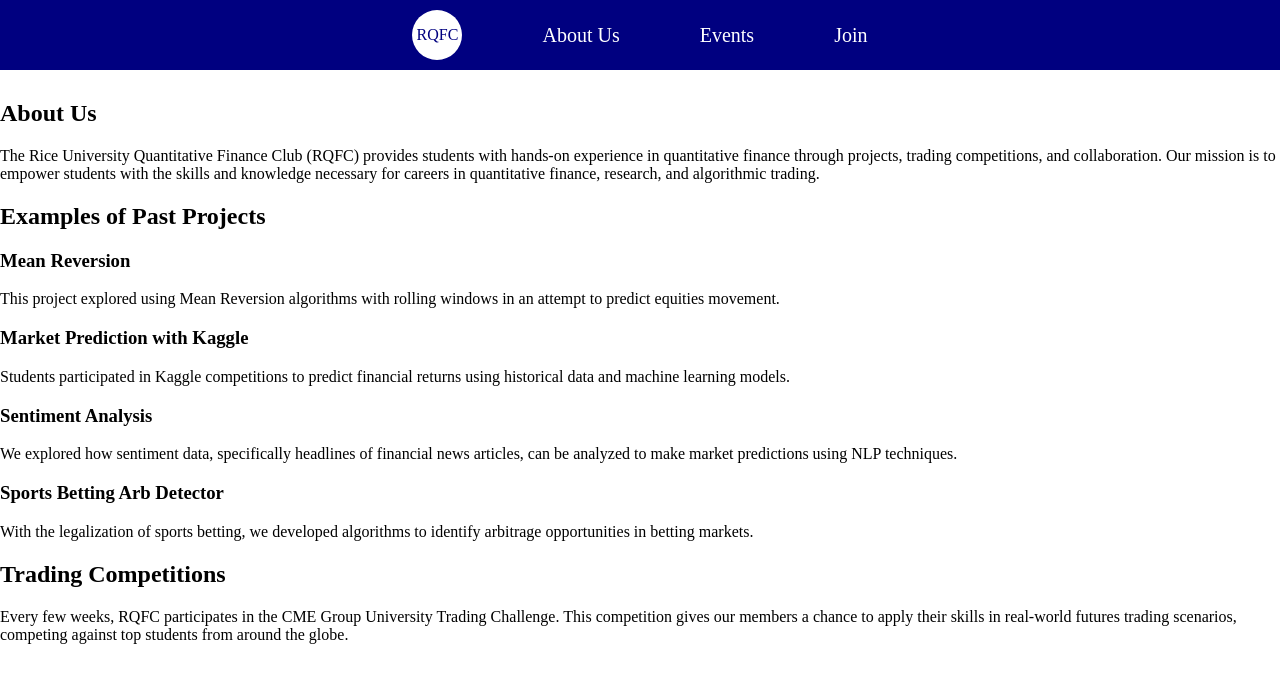
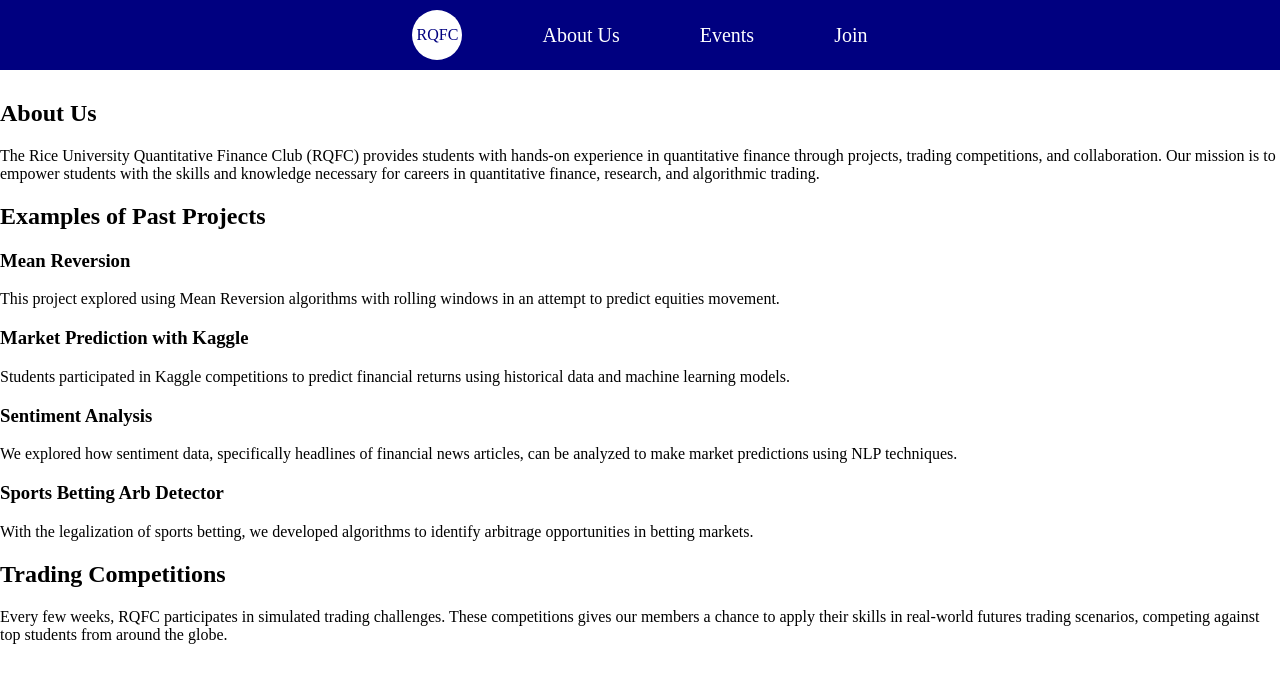
Before and after one commit to MeteorCity/quant-club-website, a React (Create React App) app in the folder website/: page /about-us in a window 1280 px wide. Shown: the top 682 px of the page. Built offline with nearby package versions, Linux system fonts and the light colour scheme.

Commit message:
more about us changes

```diff
--- a/website/src/pages/AboutUs.js
+++ b/website/src/pages/AboutUs.js
@@ -38,7 +38,7 @@ function AboutUs() {
         <section className="trading-competition">
           <h2>Trading Competitions</h2>
           <p>
-            Every few weeks, RQFC participates in the CME Group University Trading Challenge. This competition gives our members a chance to apply their skills in real-world futures trading scenarios, competing against top students from around the globe.
+            Every few weeks, RQFC participates in simulated trading challenges. These competitions gives our members a chance to apply their skills in real-world futures trading scenarios, competing against top students from around the globe.
           </p>
         </section>
       </main>
```
